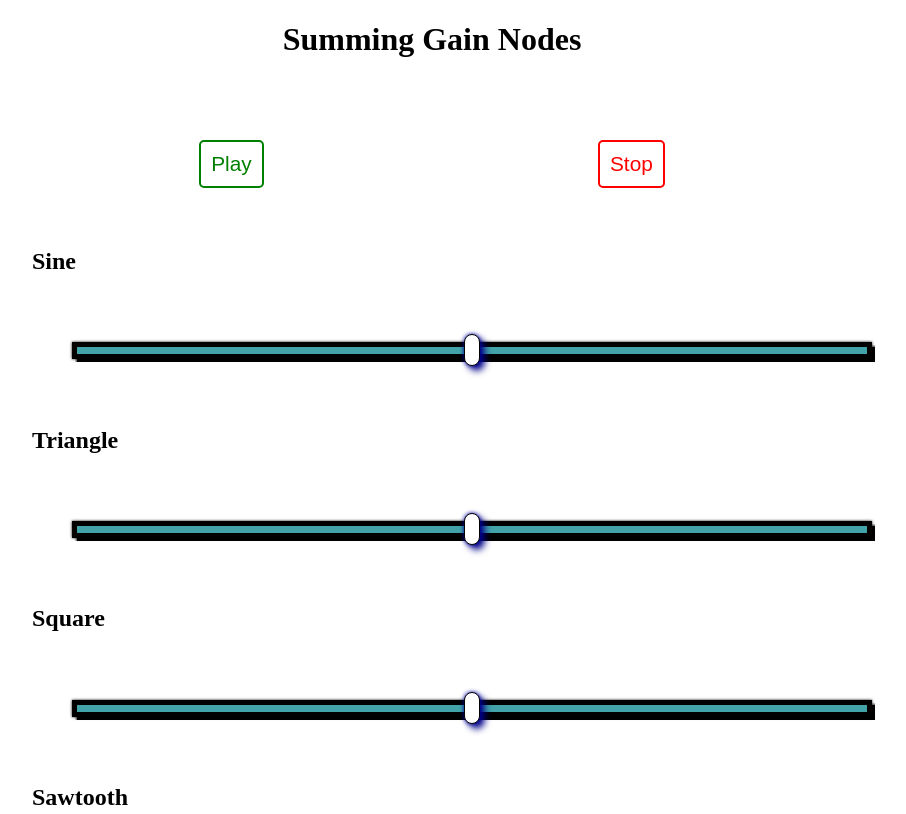
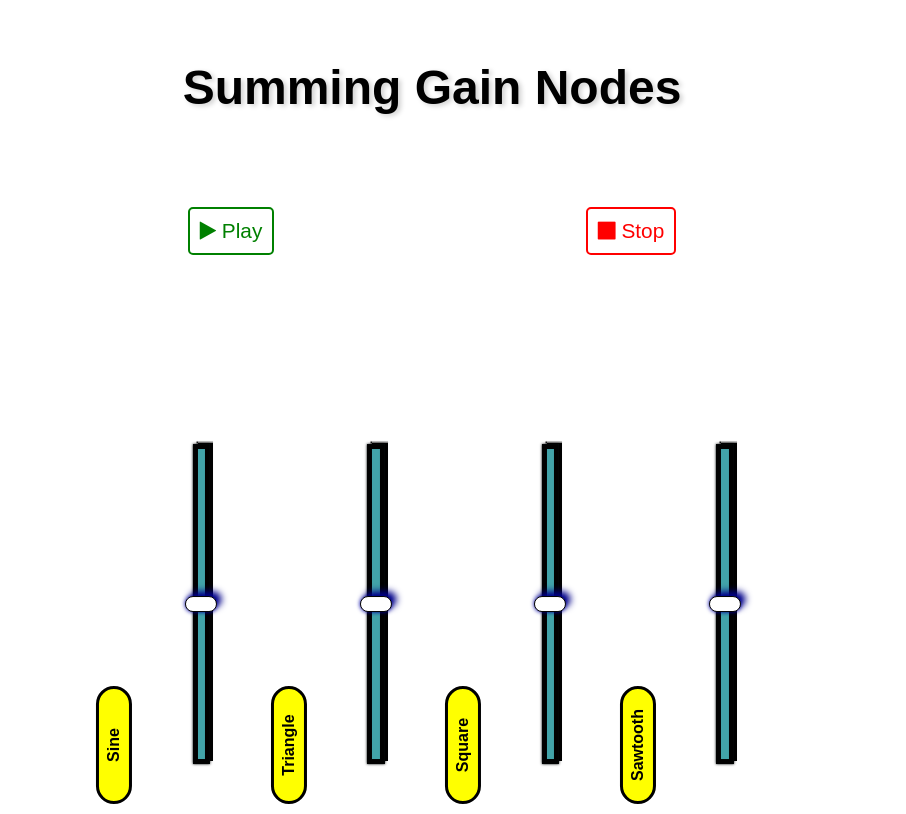
Before and after one commit to greggfine/summingGainNodes, a plain HTML site: page index.html in a window 1280 px wide. Shown: the top 814 px of the page, without its empty margins (208-1114 px from the left). Drawn offline with Linux system fonts and the light colour scheme.

Commit message:
Added Additional Styling
Added styling to buttons, master output slider, h1

```diff
--- a/index.html
+++ b/index.html
@@ -3,6 +3,8 @@
 <head>
 	<meta charset="UTF-8">
 	<title>Summing Gain Nodes</title>
+	<link rel="stylesheet" href="https://maxcdn.bootstrapcdn.com/font-awesome/4.7.0/css/font-awesome.min.css" rel="stylesheet
+">
 	<link rel="stylesheet" href="styles.css">
 
 </head>
@@ -15,13 +17,13 @@
 	</header>
 
 	<div class="button-group">
-		<button id="play">Play</button>
-		<button id="stop">Stop</button>
+		<button id="play"><i class="fa fa-play" aria-hidden="true"></i> Play</button>
+		<button id="stop"><i class="fa fa-stop" aria-hidden="true"></i> Stop</button>
 	</div>
 
 	<div class="range-sliders">
 		<h2 >Sine</h2>
-		<input id="sine-range" type="range"   min="0" max=".5" step="0.01">
+		<input id="sine-range" type="range"   min="0" max=".5" step="0.01" list="steplist">
 		<h2>Triangle</h2>
 		<input id="tri-range" type="range"   min="0" max=".5" step="0.01">
 		<h2>Square</h2>
@@ -29,6 +31,7 @@
 		<h2>Sawtooth</h2>
 		<input  id="saw-range" type="range"  min="0" max=".5" step="0.01">
 	</div>
+
 
 	<div class="master-section">
 		<h2>Master Output</h2>
--- a/styles.css
+++ b/styles.css
@@ -2,6 +2,7 @@ body {
 	margin: 0;
 	padding: 0;
 	box-sizing: border-box;
+	font-family: Arial;
 }
 
 .container {
@@ -9,14 +10,29 @@ body {
 	margin: auto;
 }
 
+header {
+	margin-top: 60px;
+}
+
 h1 {
 	text-align: center;
+	font-size: 3rem;
+	text-shadow: 3px 2px 5px #0000002e;
+}
+
+.range-sliders h2 {
+	border: 3px solid;
+	border-radius: 20px;
+	width: 100px;
+	padding: 6px;
+	text-align: center;
+	font-size: 1rem;
+	background-color: yellow;
 }
 
 .button-group {
 	display: flex;
 }
-
 
 button {
 	padding: 10px;
@@ -51,10 +67,20 @@ button {
 
 .range-sliders {
 	margin-top: 40px;
+	margin-left: auto;
+	margin-right: auto;
 	display: flex;
 	flex-direction: column;
 	justify-content: space-between;
+	transform: rotate(270deg);
+	width: 320px;
 }
+
+#master-out {
+	border: 5px solid;
+	border-radius: 10px
+}
+
 
 input[type=range] {
 	padding: 40px;
```
